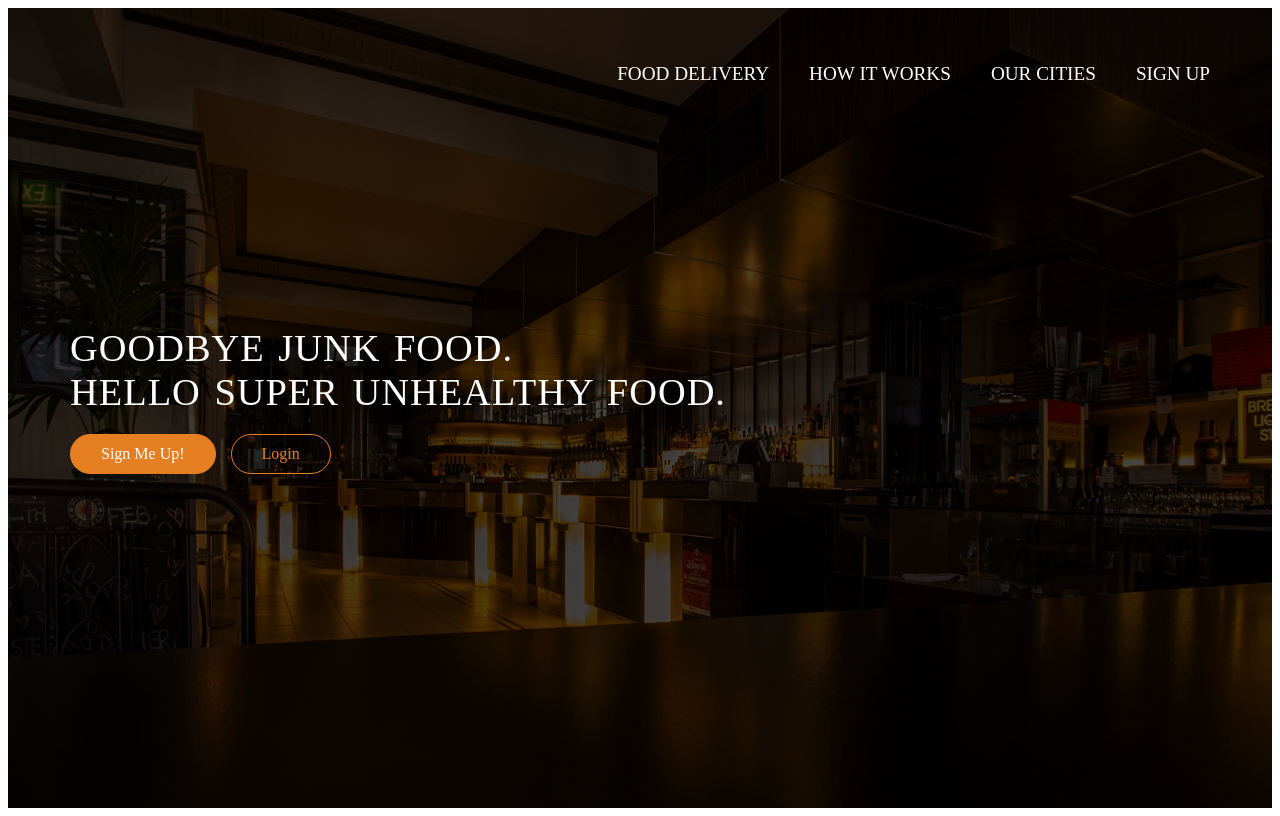
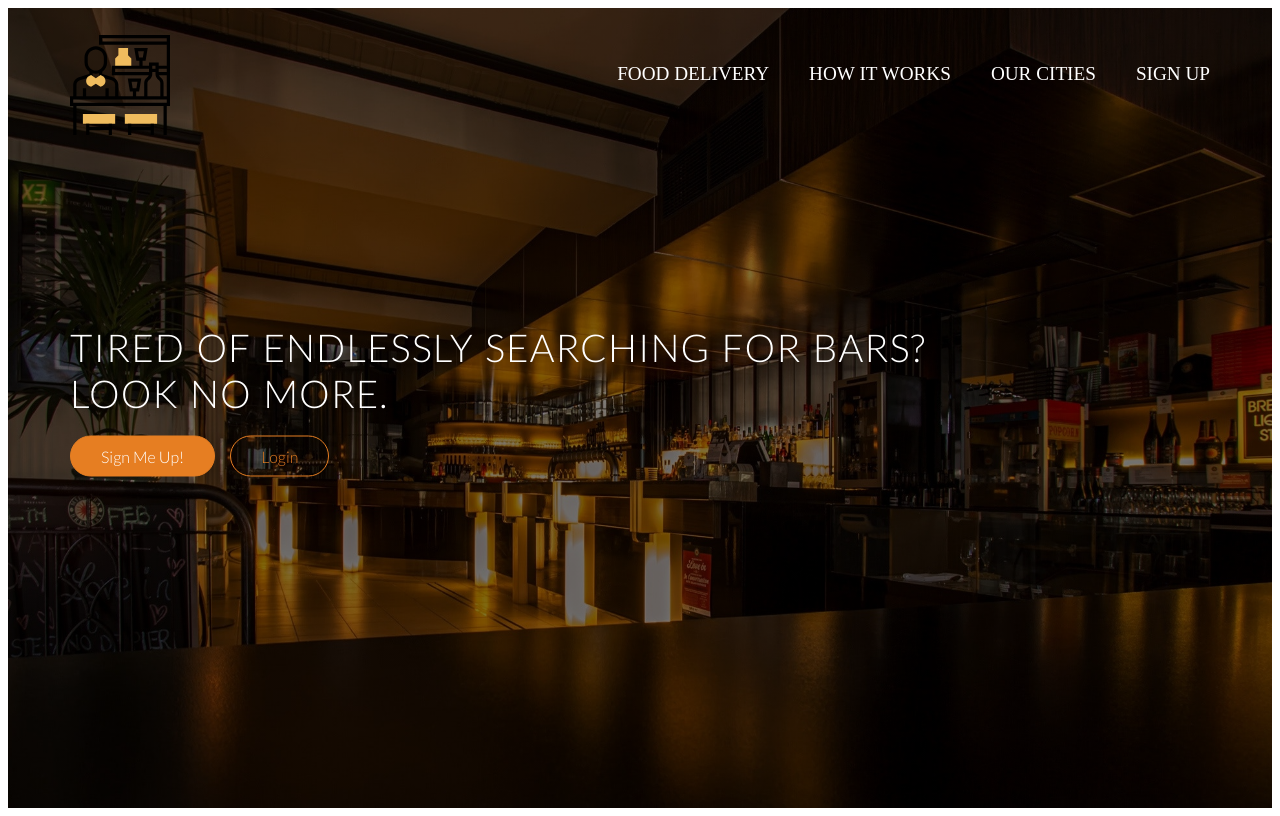
Before and after one commit to Athura/nextr, a React (Create React App) app in the folder frontend/: page / in a window 1280 px wide. Built offline with nearby package versions, Linux system fonts and the light colour scheme.

Commit message:
Begin login / Register

```diff
--- a/frontend/src/App.js
+++ b/frontend/src/App.js
@@ -1,13 +1,23 @@
 import React, { Component } from 'react';
-import { BrowserRouter as Router } from 'react-router-dom';
+import { BrowserRouter as Router, Route } from 'react-router-dom';
 
+import AppBar from './components/AppBar/AppBar';
 import Landing from './components/landing/Landing';
+import Register from './components/auth/Register';
+import Login from './components/auth/Login';
 
 class App extends Component {
   render() {
     return (
       <Router>
-          <Landing />
+        <div className="App">
+          <AppBar />
+          <Route exact path="/" component={ Landing } />
+          <div className="container">
+            <Route exact path="/register" component={ Register } />
+            <Route exact path="/login" component={ Login } />
+          </div>
+        </div>
       </Router>
     );
   }
--- /dev/null
+++ b/frontend/src/components/AppBar/AppBar.js
@@ -0,0 +1,23 @@
+import React, { Component } from 'react';
+import Bar from '../../styles/img/bar.svg';
+import './styles.css';
+
+class AppBar extends Component {
+  render() {
+    return (
+        <nav>
+            <div className="row">
+            <img src={Bar} alt="logo" className="logo" />
+                <ul className="main-nav">
+                    <li><a href="/">Food Delivery</a></li>
+                    <li><a href="/">How It Works</a></li>
+                    <li><a href="/">Our Cities</a></li>
+                    <li><a href="/">Sign Up</a></li>
+                </ul>
+            </div>
+        </nav>
+    )
+  }
+}
+
+export default AppBar;
--- /dev/null
+++ b/frontend/src/components/AppBar/styles.css
@@ -0,0 +1,38 @@
+.row {
+    max-width: 1140px;
+    margin: 0 auto;
+}
+
+.logo {
+    height: 100px;
+    width: auto;
+    float: left;
+    margin-top: 27px;
+}
+
+.main-nav {
+    float: right;
+    list-style: none;
+    margin-top: 55px;
+}
+
+.main-nav li {
+    display: inline-block;
+    margin-left: 40px;
+}
+
+.main-nav li a:link,
+.main-nav li a:visited {
+    padding: 8px 0;
+    color: #fff;
+    text-decoration: none;
+    text-transform: uppercase;
+    font-size: 120%;
+    border-bottom: 2px solid transparent;
+    transition: border-bottom .5s;
+}
+
+.main-nav li a:hover,
+.main-nav li a:active {
+    border-bottom: 2px solid #e67e22;
+}
--- /dev/null
+++ b/frontend/src/components/auth/Login.js
@@ -0,0 +1,14 @@
+import React, { Component } from 'react'
+
+class Login extends Component {
+  render() {
+    return (
+      <div>
+        <h1>Login</h1>
+      </div>
+    )
+  }
+}
+
+
+export default Login;
--- /dev/null
+++ b/frontend/src/components/auth/Register.js
@@ -0,0 +1,14 @@
+import React, { Component } from 'react'
+
+class Register extends Component {
+  render() {
+    return (
+      <div>
+        <h1>Register</h1>
+      </div>
+    )
+  }
+}
+
+
+export default Register;
--- a/frontend/src/components/landing/Landing.js
+++ b/frontend/src/components/landing/Landing.js
@@ -6,20 +6,10 @@ const Landing = () => {
     return (
         <div>
             <header>
-                <nav>
-                    <div className="row">
-                        <ul className="main-nav">
-                            <li><a href="/">Food Delivery</a></li>
-                            <li><a href="/">How It Works</a></li>
-                            <li><a href="/">Our Cities</a></li>
-                            <li><a href="/">Sign Up</a></li>
-                        </ul>
-                    </div>
-                </nav>
                 <div className="hero-text-container">
-                    <h1>Goodbye junk food. <br></br> Hello super unhealthy food.</h1>
-                    <a className ="btn btn-full" href="/">Sign Me Up!</a>
-                    <a className ="btn btn-ghost" href="/">Login</a>
+                    <h1>Tired of endlessly searching for bars? <br></br> Look no more.</h1>
+                    <a className ="btn btn-full" href="/register">Sign Me Up!</a>
+                    <a className ="btn btn-ghost" href="/login">Login</a>
                 </div>
             </header>
         </div>
--- a/frontend/src/components/landing/LandingStyles.css
+++ b/frontend/src/components/landing/LandingStyles.css
@@ -1,7 +1,4 @@
-.row {
-    max-width: 1140px;
-    margin: 0 auto;
-}
+
 
 h1 {
     margin-top: 0;
@@ -12,7 +9,7 @@ h1 {
     text-transform: uppercase;
     letter-spacing: 1px;
     word-spacing: 3px;
-
+    font-family: 'Lato';
 }
 
 /*      --------------------------------------------------------------------------------------- */
@@ -27,6 +24,7 @@ h1 {
     text-decoration: none;
     border-radius: 200px;
     transition: background-color 1s, border 1s, color 1s;
+    font-family: 'Lato';
 }
 
 .btn-full:link,
@@ -59,11 +57,14 @@ h1 {
     color: #fff;
 }
 
+
+
 header {
-    background-image: linear-gradient(rgba(0, 0, 0, 0.7), rgba(0, 0, 0, 0.7)), url(img/alcohol-architecture-bar-260922.jpg);
+    background-image: linear-gradient(rgba(0, 0, 0, 0.5), rgba(0, 0, 0, 0.5)), url(../../styles/img/alcohol-architecture-bar-260922.jpg);
     background-size: cover;
     background-position: center;
     height: 100vh;
+    font-family: 'Lato';
 }
 
 .hero-text-container {
@@ -73,30 +74,3 @@ header {
     left: 50%;
     transform: translate(-50%, -50%);
 }
-
-.main-nav {
-    float: right;
-    list-style: none;
-    margin-top: 55px;
-}
-
-.main-nav li {
-    display: inline-block;
-    margin-left: 40px;
-}
-
-.main-nav li a:link,
-.main-nav li a:visited {
-    padding: 8px 0;
-    color: #fff;
-    text-decoration: none;
-    text-transform: uppercase;
-    font-size: 120%;
-    border-bottom: 2px solid transparent;
-    transition: border-bottom .5s;
-}
-
-.main-nav li a:hover,
-.main-nav li a:active {
-    border-bottom: 2px solid #e67e22;
-}
```
Also changed, not shown: frontend/src/components/AppBar/styles.js (added), frontend/src/styles/img/alcohol-architecture-bar-260922.jpg (renamed from frontend/src/components/landing/img/alcohol-architecture-bar-260922.jpg), frontend/src/styles/img/bar.svg (added).
